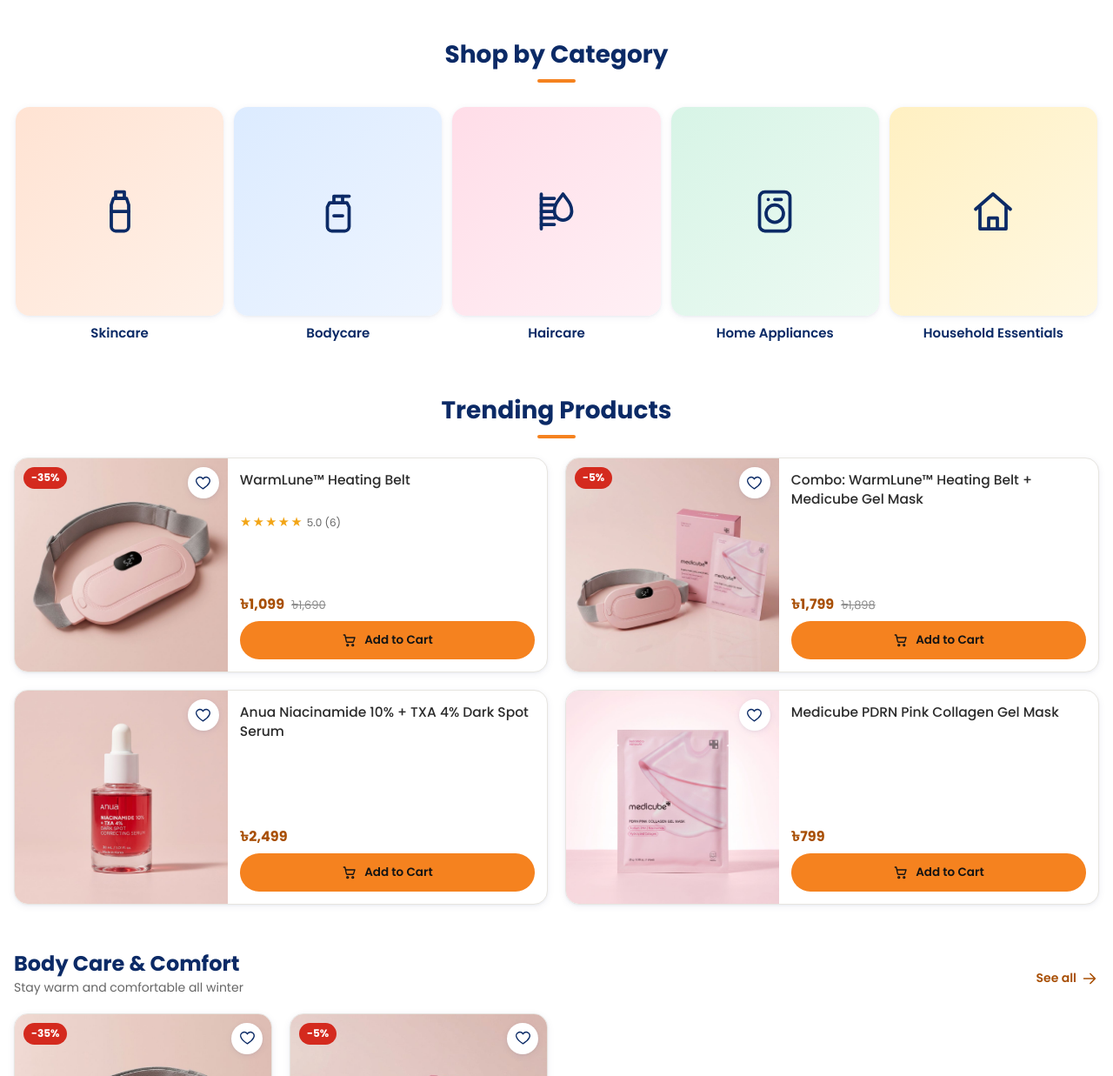
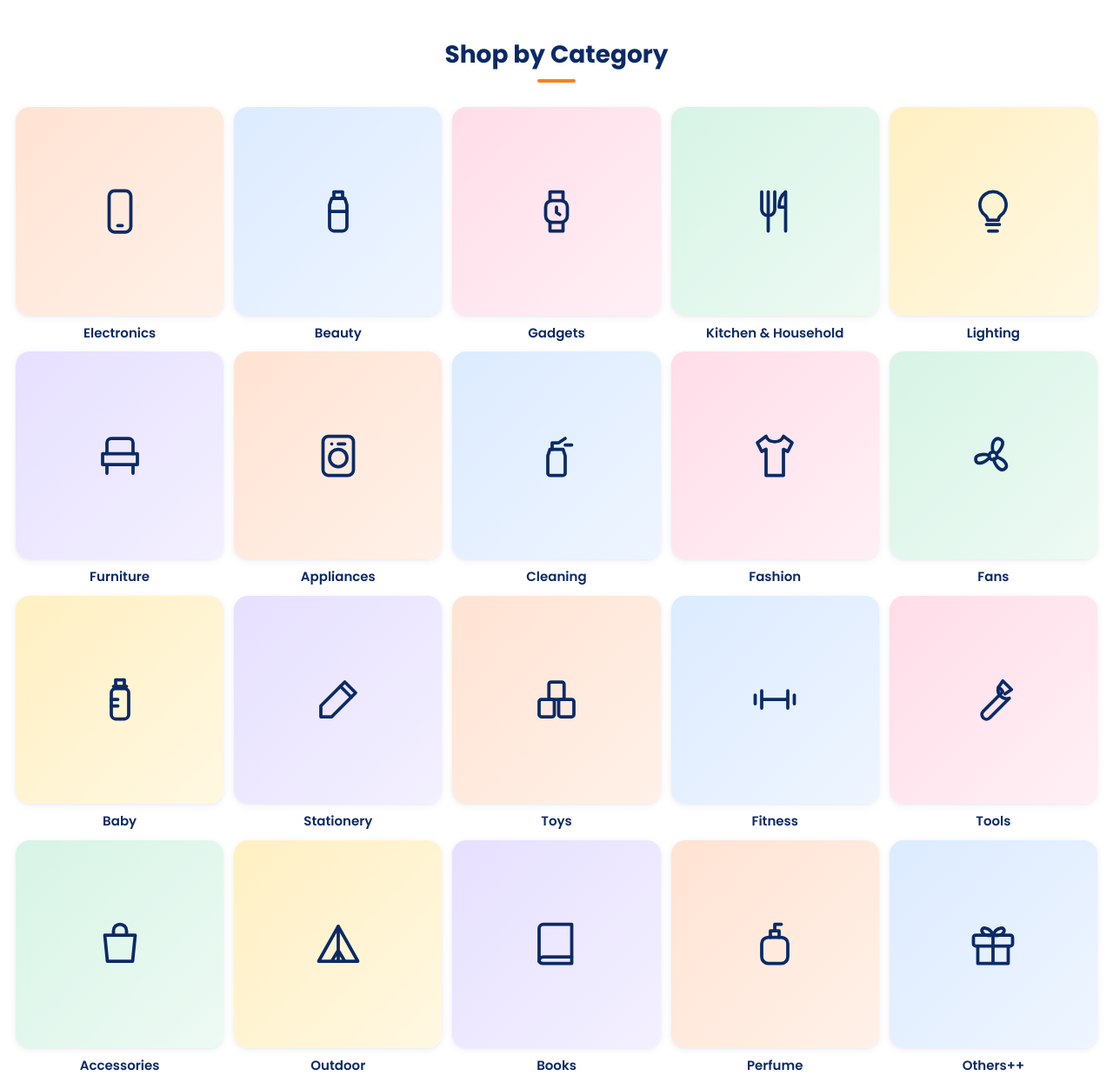
Before and after one commit to podenapata-sys/warmlunebd, a plain HTML site: page index.html in a window 1280 px wide. Shown: the part 520-1757 px from the top of the page at 87% size. Drawn offline with Linux system fonts and the light colour scheme.

Commit message:
Store: 20 departments, every product in one; fix listing page side padding
- Live store categories are now the 20 departments from the sourcing list
  (Belt in Gadgets; Anua, Medicube and the combo in Beauty); empty ones
  show the existing "New products are on the way" page.
- .sec and .page-head no longer reset .wrap's side padding, so the
  Offers/Products pages stop touching the screen edge on laptops.
- Preview side contact rail stays 50% transparent on hover too.

Co-Authored-By: Claude Opus 5.5 <noreply@anthropic.com>
Claude-Session: https://claude.ai/code/session_015eCJci4k3EefXfRDuoWg3e

```diff
--- a/config.js
+++ b/config.js
@@ -265,35 +265,50 @@ window.WL = {
     ],
     // Two banners beside the slider (stacked under it on phones)
     sideBanners: [
-      { title: 'K-Beauty Skincare', text: 'Anua & Medicube serums, cream and masks.', button: 'Shop skincare', url: 'products.html?cat=skincare', tone: 'pink' },
+      { title: 'K-Beauty Skincare', text: 'Anua & Medicube serums, cream and masks.', button: 'Shop beauty', url: 'products.html?cat=beauty', tone: 'pink' },
       { title: 'WarmLune™ Heating Belt', text: 'Cordless warmth & massage, ৳1,099.', button: 'Shop now', url: 'heating-belt.html', tone: 'blue' },
     ],
 
-    // Category tiles. icon: skincare | bodycare | haircare | appliance | household
+    // Departments (the 20 categories from the sourcing list). Every product below sits in one of them.
+    // A department with no products yet shows a "New products are on the way" page.
     categories: [
-      { id: 'skincare',  name: 'Skincare',             icon: 'skincare',  tone: 'peach' },
-      { id: 'bodycare',  name: 'Bodycare',             icon: 'bodycare',  tone: 'blue' },
-      { id: 'haircare',  name: 'Haircare',             icon: 'haircare',  tone: 'pink' },
-      { id: 'appliance', name: 'Home Appliances',      icon: 'appliance', tone: 'mint' },
-      { id: 'household', name: 'Household Essentials', icon: 'household', tone: 'yellow' },
+      { id: 'electronics', name: "Electronics",           icon: 'electronics', tone: 'peach' },
+      { id: 'beauty',      name: "Beauty",                icon: 'skincare',    tone: 'blue' },
+      { id: 'gadgets',     name: "Gadgets",               icon: 'gadgets',     tone: 'pink' },
+      { id: 'kitchen',     name: "Kitchen & Household",   icon: 'kitchen',     tone: 'mint' },
+      { id: 'lighting',    name: "Lighting",              icon: 'lighting',    tone: 'yellow' },
+      { id: 'furniture',   name: "Furniture",             icon: 'furniture',   tone: 'lavender' },
+      { id: 'appliances',  name: "Appliances",            icon: 'appliance',   tone: 'peach' },
+      { id: 'cleaning',    name: "Cleaning",              icon: 'cleaning',    tone: 'blue' },
+      { id: 'fashion',     name: "Fashion",               icon: 'fashion',     tone: 'pink' },
+      { id: 'fans',        name: "Fans",                  icon: 'fan',         tone: 'mint' },
+      { id: 'baby',        name: "Baby",                  icon: 'baby',        tone: 'yellow' },
+      { id: 'stationery',  name: "Stationery",            icon: 'pen',         tone: 'lavender' },
+      { id: 'toys',        name: "Toys",                  icon: 'toy',         tone: 'peach' },
+      { id: 'fitness',     name: "Fitness",               icon: 'fitness',     tone: 'blue' },
+      { id: 'tools',       name: "Tools",                 icon: 'tool',        tone: 'pink' },
+      { id: 'accessories', name: "Accessories",           icon: 'bag',         tone: 'mint' },
+      { id: 'outdoor',     name: "Outdoor",               icon: 'outdoor',     tone: 'yellow' },
+      { id: 'books',       name: "Books",                 icon: 'book',        tone: 'lavender' },
+      { id: 'perfume',     name: "Perfume",               icon: 'fragrance',   tone: 'peach' },
+      { id: 'others',      name: "Others++",              icon: 'gift',        tone: 'blue' },
     ],
     // One homepage section per category below; a section with no products is hidden
     collections: [
-      { category: 'haircare', title: 'Viral Hair Care', subtitle: 'Massive demand right now' },
-      { category: 'bodycare', title: 'Body Care & Comfort', subtitle: 'Stay warm and comfortable all winter' },
-      { category: 'skincare', title: 'Trending K-Beauty Skincare', subtitle: 'Korean favourites everyone is searching for' },
+      { category: 'gadgets', title: 'Gadgets & Comfort', subtitle: 'Stay warm and comfortable all winter' },
+      { category: 'beauty', title: 'Trending K-Beauty', subtitle: 'Korean favourites everyone is searching for' },
     ],
 
     // Category and tags for each product (id = shopProducts id, or 'belt').
     // tags: trending (Trending Products, max 4) · special / new / bestseller (the three tabs).
     // ⚠ Only tag 'bestseller' once a product has really sold the most — that tab stays hidden until then.
     products: {
-      'belt':                   { category: 'bodycare', tags: ['trending', 'special'] },
-      'combo-belt-mask':        { category: 'bodycare', tags: ['trending', 'special'] },
-      'anua-serum':             { category: 'skincare', tags: ['trending', 'new'] },
-      'medicube-gel-mask':      { category: 'skincare', tags: ['trending', 'new'] },
-      'medicube-pdrn-serum':    { category: 'skincare', tags: ['new'] },
-      'medicube-capsule-cream': { category: 'skincare', tags: ['new'] },
+      'belt':                   { category: 'gadgets', tags: ['trending', 'special'] },
+      'combo-belt-mask':        { category: 'beauty', tags: ['trending', 'special'] },
+      'anua-serum':             { category: 'beauty', tags: ['trending', 'new'] },
+      'medicube-gel-mask':      { category: 'beauty', tags: ['trending', 'new'] },
+      'medicube-pdrn-serum':    { category: 'beauty', tags: ['new'] },
+      'medicube-capsule-cream': { category: 'beauty', tags: ['new'] },
     },
 
     // Promo strip. {max} becomes the biggest real discount on the site (from the crossed-out prices).
--- a/preview.css
+++ b/preview.css
@@ -817,7 +817,7 @@ body.mc-dimmed .fab-wa, body.mc-dimmed .fab-top { z-index: 30; }
 /* rail: 30% smaller, 50% see-through (fully solid on hover/focus) */
 @media (min-width: 1000px) {
   .fab-rail { opacity: .5; border-radius: 13px 0 0 13px; transition: opacity .25s ease; }
-  .fab-rail:hover, .fab-rail:focus-within { opacity: 1; }
+  .fab-rail:hover, .fab-rail:focus-within { opacity: .5; }
   .fab-rail a { width: 64px; padding: 10px 4px; gap: 4px; font-size: 11px; }
   .fab-rail a:hover { width: 73px; padding-right: 13px; }
   .fr-ic { width: 29px; height: 29px; }
--- a/store.css
+++ b/store.css
@@ -116,7 +116,7 @@ input { font: inherit; color: inherit; }
 
 /* ---------- Sections ---------- */
 main { display: block; }
-.sec { padding: 36px 0; }
+.sec { padding-top: 36px; padding-bottom: 36px; }
 .sec-head { text-align: center; margin: 0 0 22px; }
 .sec-head h2 { display: inline-block; margin: 0; color: var(--navy); font-size: 22px; font-weight: 700; line-height: 1.3; }
 .sec-head h2::after { content: ''; display: block; width: 44px; height: 4px; border-radius: 4px; background: var(--orange); margin: 10px auto 0; }
@@ -125,7 +125,7 @@ main { display: block; }
 .sec-head-left p { margin: 2px 0 0; color: var(--muted); font-size: 14px; }
 .see-all { display: inline-flex; align-items: center; gap: 4px; min-height: 44px; color: var(--orange-text); font-weight: 600; font-size: 14px; white-space: nowrap; }
 .see-all:hover { text-decoration: underline; }
-@media (min-width: 900px) { .sec { padding: 52px 0; } .sec-head h2 { font-size: 28px; } .sec-head-left h2 { font-size: 24px; } }
+@media (min-width: 900px) { .sec { padding-top: 52px; padding-bottom: 52px; } .sec-head h2 { font-size: 28px; } .sec-head-left h2 { font-size: 24px; } }
 
 /* ---------- Hero ---------- */
 .hero { padding-top: 16px; }
@@ -259,7 +259,7 @@ main { display: block; }
 }
 
 /* ---------- Listing page ---------- */
-.page-head { padding: 22px 0 6px; }
+.page-head { padding-top: 22px; padding-bottom: 6px; }
 .crumbs { display: flex; flex-wrap: wrap; align-items: center; gap: 6px; color: var(--muted); font-size: 13px; }
 .crumbs a { display: inline-flex; align-items: center; min-height: 44px; color: var(--navy); }
 .page-head h1 { margin: 0; color: var(--navy); font-size: 24px; line-height: 1.25; }
--- a/store.js
+++ b/store.js
@@ -43,6 +43,23 @@
     haircare: '<path d="M5 4v16"/><path d="M5 6h6M5 9h6M5 12h6M5 15h6M5 18h6"/><path d="M15 4c2 3 4 4.5 4 8a4 4 0 0 1-8 0c0-3.5 2-5 4-8z"/>',
     appliance: '<rect x="5" y="3" width="14" height="18" rx="2.5"/><circle cx="12" cy="13" r="4"/><path d="M9 6.5h.01M12 6.5h3"/>',
     household: '<path d="M4 11 12 4l8 7"/><path d="M6 10v10h12V10"/><path d="M10 20v-5h4v5"/>',
+    baby: '<path d="M10 3h4M9 6h6M10 6V3M14 6V3"/><path d="M8 9a2 2 0 0 1 2-2h4a2 2 0 0 1 2 2v10a2 2 0 0 1-2 2h-4a2 2 0 0 1-2-2z"/><path d="M8 12h3M8 15h3"/>',
+    book: '<path d="M4 5a2 2 0 0 1 2-2h13v15H6a2 2 0 0 0-2 2z"/><path d="M4 20a2 2 0 0 0 2 1h13v-3"/>',
+    cleaning: '<path d="M9 9h6l1 3v8a1 1 0 0 1-1 1H9a1 1 0 0 1-1-1v-8z"/><path d="M10 9V6h3l3-2M16 7h3"/>',
+    electronics: '<rect x="7" y="2.5" width="10" height="19" rx="2.5"/><path d="M11 18.5h2"/>',
+    fan: '<circle cx="12" cy="12" r="1.8"/><path d="M12 10.2C11 6 13 3 15.5 4.5S15 10 13.6 11M13.8 12.6c4 1.3 5.7 4.4 3.3 5.6s-4.8-3.2-4.6-4.9M10.3 12.9C7.4 16 4 16.2 4 13.5s5.5-2.4 6.3-1.4"/>',
+    fashion: '<path d="M8 3 4 6l2 4 2-1v12h8V9l2 1 2-4-4-3c-.5 1.5-2 2.5-4 2.5S8.5 4.5 8 3Z"/>',
+    fitness: '<path d="M6 8v8M18 8v8M3 10v4M21 10v4M6 12h12"/>',
+    fragrance: '<rect x="6" y="9" width="12" height="12" rx="3"/><path d="M10 9V6h4v3M12 6V3h3"/>',
+    furniture: '<path d="M6 11V6a2 2 0 0 1 2-2h8a2 2 0 0 1 2 2v5"/><path d="M4 11h16v5H4zM6 16v4M18 16v4"/>',
+    gadgets: '<rect x="7" y="7" width="10" height="10" rx="3"/><path d="M9 7V3h6v4M9 17v4h6v-4M12 10v2.5l1.5 1"/>',
+    gift: '<rect x="3" y="8" width="18" height="5" rx="1"/><path d="M5 13v8h14v-8M12 8v13"/><path d="M12 8c-1.5-4-6-4-5-1.5S12 8 12 8Zm0 0c1.5-4 6-4 5-1.5S12 8 12 8Z"/>',
+    kitchen: '<path d="M6 3v8a3 3 0 0 0 6 0V3M9 3v18"/><path d="M17 21V3c-2 1.5-3 4-3 7h3"/>',
+    lighting: '<path d="M9 18h6M10 21h4"/><path d="M12 3a6 6 0 0 0-3.5 10.9c.6.5 1 1.3 1 2.1h5c0-.8.4-1.6 1-2.1A6 6 0 0 0 12 3Z"/>',
+    outdoor: '<path d="M3 20 12 4l9 16z"/><path d="M12 4v16M9 20l3-5 3 5"/>',
+    pen: '<path d="m15 4 5 5L9 20H4v-5z"/><path d="m13 6 5 5"/>',
+    tool: '<path d="M14.5 6.5a4 4 0 0 0 5 5l-9 9a2.1 2.1 0 0 1-3-3l9-9a4 4 0 0 0-2-2z"/><path d="m14.5 6.5 2-3 4 4-3 2"/>',
+    toy: '<rect x="4" y="12" width="7" height="8" rx="1"/><rect x="13" y="12" width="7" height="8" rx="1"/><rect x="8.5" y="4" width="7" height="8" rx="1"/>',
   };
   function icon(n, cls) { return '<svg class="icon' + (cls ? ' ' + cls : '') + '" viewBox="0 0 24 24" aria-hidden="true" focusable="false">' + (P[n] || '') + '</svg>'; }
 
```
